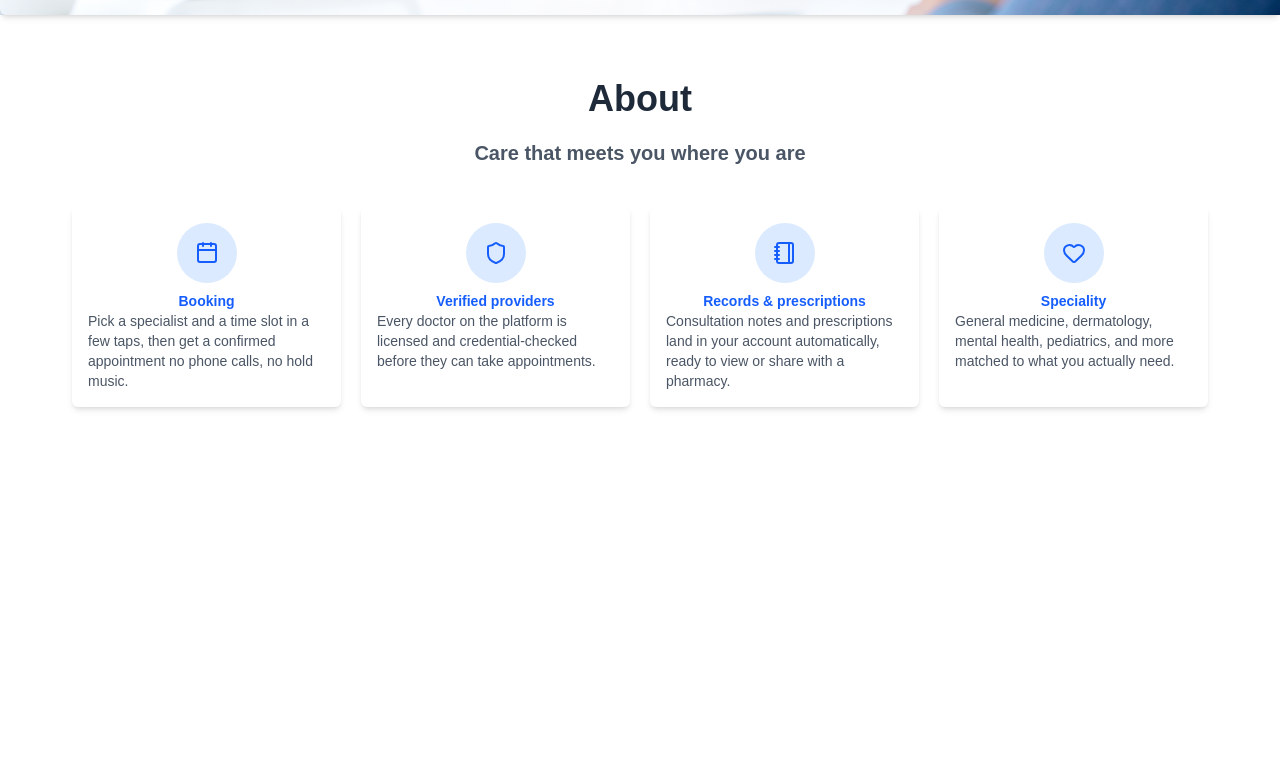
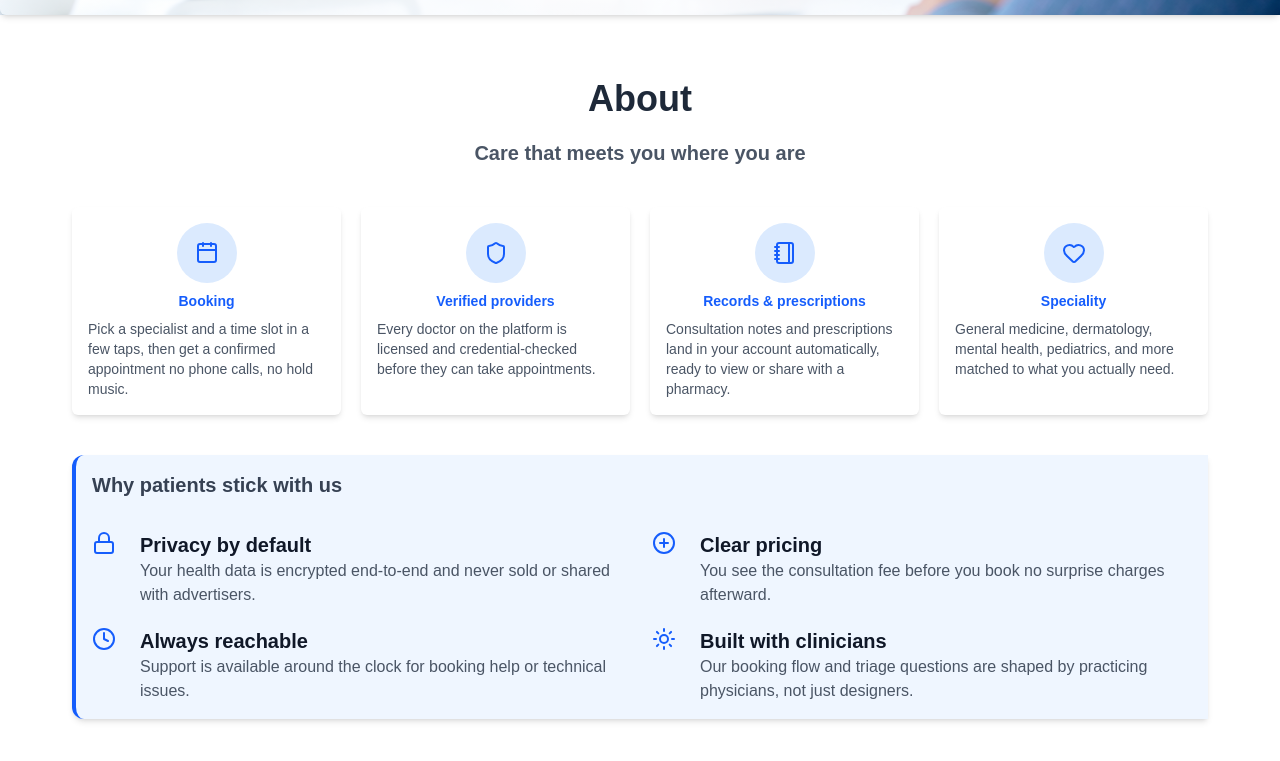
Before and after one commit to TONY-OCHIENG/PrescribeMed, a React (Vite) app in the folder client/: page / in a window 1280 px wide. Shown: the part 785-1546 px from the top of the page. Before the commit the page ends 1256 px from the top, so only its background shows below. Built offline with nearby package versions, Linux system fonts and the light colour scheme.

Commit message:
Displaying why patients stick with us content

```diff
--- a/client/src/pages/About.jsx
+++ b/client/src/pages/About.jsx
@@ -1,4 +1,4 @@
-import { Calendar, Heart, Notebook, Shield } from 'lucide-react'
+import { Calendar, CirclePlus, Clock, Heart, Lock, Notebook, Shield, Sun } from 'lucide-react'
 import { name } from 'nodemailer/lib/package-info.js'
 import React from 'react'
 
@@ -22,6 +22,26 @@ function About() {
             icon:Heart
         }
     ]
+
+    const patientChoose = [
+        {
+            name:"Privacy by default",
+            text:"Your health data is encrypted end-to-end and never sold or shared with advertisers.",
+            icon:Lock
+        }, {
+            name:"Clear pricing",
+            text:"You see the consultation fee before you book no surprise charges afterward.",
+            icon:CirclePlus
+        }, {
+            name:"Always reachable",
+            text:"Support is available around the clock for booking help or technical issues.",
+            icon:Clock
+        }, {
+            name:"Built with clinicians",
+            text:"Our booking flow and triage questions are shaped by practicing physicians, not just designers.",
+            icon:Sun
+        }
+    ]
   return (
     <div className='py-16 max-w-7xl mx-auto md:w-[90%] px-2'>
         <h1 className='text-center text-4xl font-extrabold text-gray-800'>About</h1>
@@ -34,10 +54,30 @@ function About() {
                             <item.icon className='text-blue-600'/>
                         </div>
                         <p className='text-sm text-blue-600 font-extrabold mt-2'>{item.name}</p>
-                        <p className='text-sm text-gray-600'>{item.text}</p>
+                        <p className='text-sm mt-2 text-gray-600'>{item.text}</p>
                     </div>
                 ))
             }
+        </div>
+        <div className='w-full p-4 shadow-md mt-10 bg-blue-50 border-l-4 rounded-l-xl border-l-blue-600'>
+            <h1 className='text-xl font-extrabold text-gray-700'>Why patients stick with us</h1>
+            <div className='grid grid-cols-1 md:grid-cols-2 gap-5 mt-8'>
+                {
+                    patientChoose.map((item) => (
+                        <div className='flex gap-6'>
+                            <div>
+                               <item.icon className='text-blue-600'/>
+                            </div>
+                           <div>
+                             <h1 className='text-gray-900 font-extrabold text-xl'>
+                                {item.name}
+                            </h1>
+                            <p className='text-gray-600'>{item.text}</p>
+                           </div>
+                        </div>
+                    ))
+                }
+            </div>
         </div>
     </div>
   )
```
